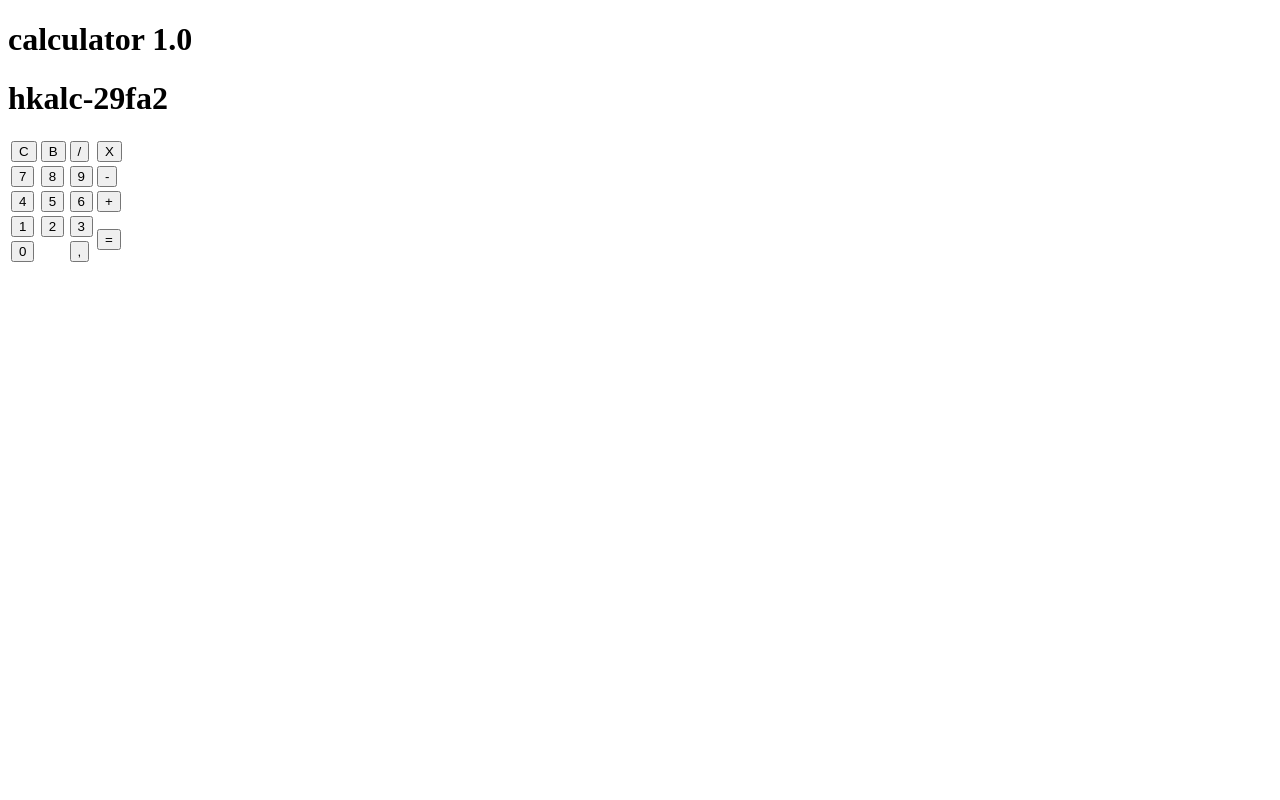
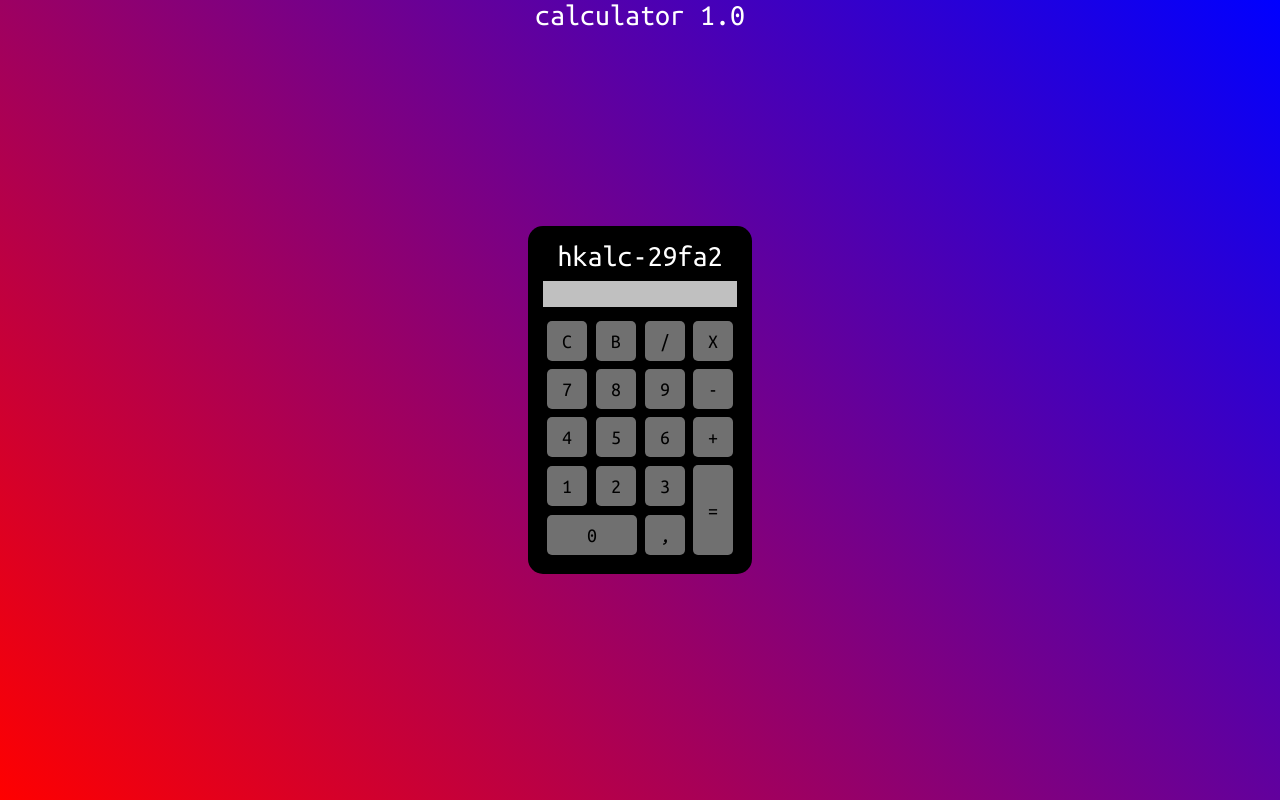
Before and after one commit to B0463/calc_html-css, a plain HTML site: page index.html in a window 1280 px wide. Drawn offline with Linux system fonts and the light colour scheme; the site is published under a folder, as on GitHub Pages, so addresses that start at the root find nothing.

Commit message:
github pages compatible

```diff
--- a/index.html
+++ b/index.html
@@ -6,8 +6,8 @@
         <meta http-equiv="X-UA-Compatible" content="IE=edge">
         <meta name="viewport" content="width=device-width, initial-scale=1.0">
         <title>1.0 | calc_html-css</title>
-        <link rel="stylesheet" href="/reset.css">
-        <link rel="stylesheet" href="/style.css">
+        <link rel="stylesheet" href="./reset.css">
+        <link rel="stylesheet" href="./style.css">
     </head>
     <body>
         <main>
@@ -47,6 +47,6 @@
                 </table>
             </div>
         </main>
-        <script src="/main.js"></script>
+        <script src="./main.js"></script>
     </body>
 </html>
```
